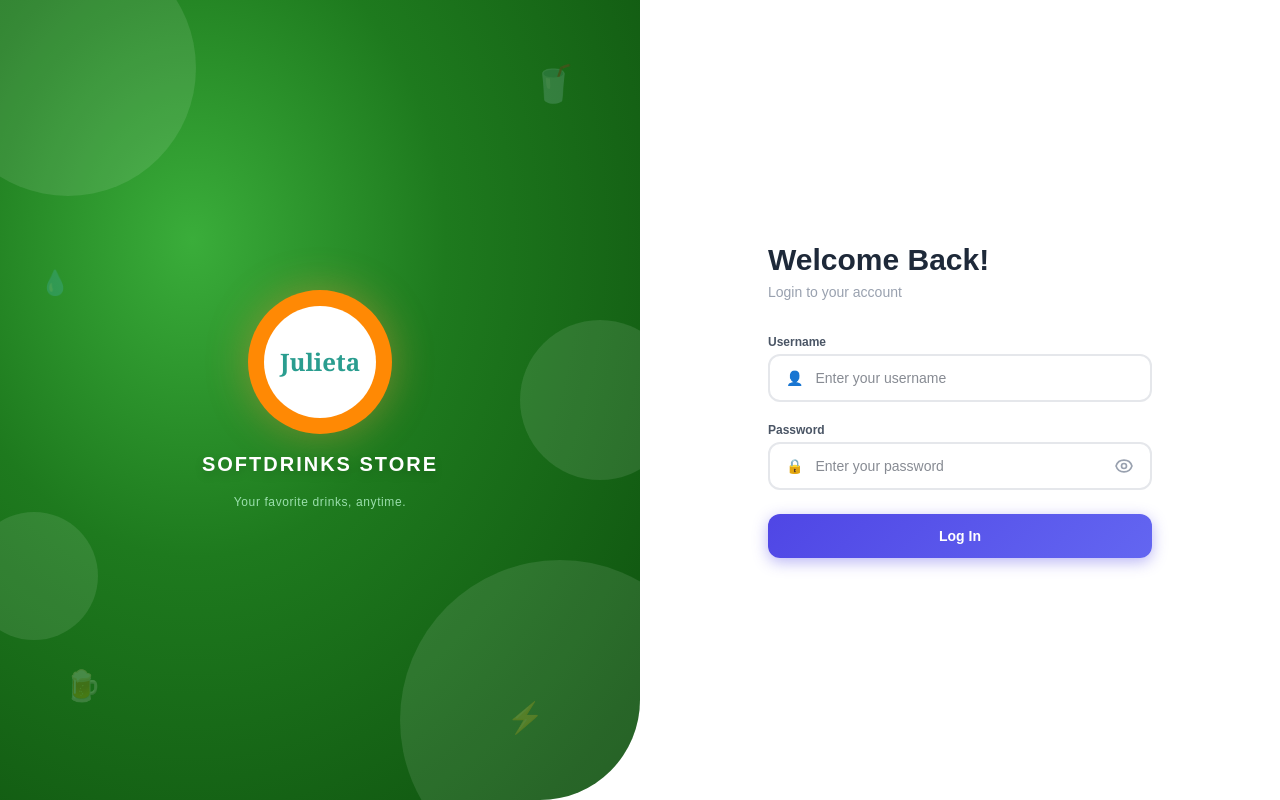
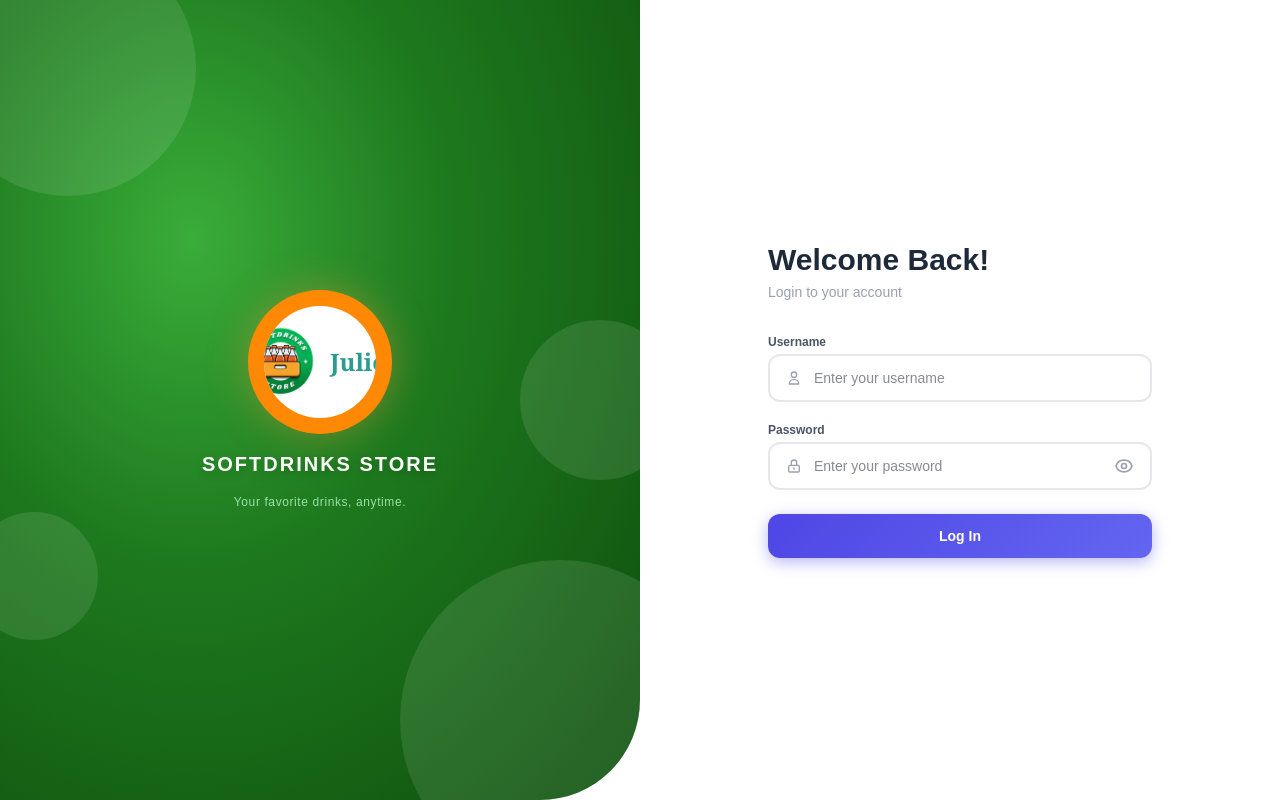
Before and after one commit to ken-masi/C-C, a Next.js app: page / in a window 1280 px wide. Built offline with nearby package versions, Linux system fonts and the light colour scheme.

Commit message:
New Testing logIn Design

```diff
--- a/app/page.tsx
+++ b/app/page.tsx
@@ -3,6 +3,7 @@
 import { useState } from "react";
 import { useRouter } from "next/navigation";
 import { api } from "@/lib/api";
+import Image from "next/image";
 
 export default function LoginPage() {
   const [username, setUsername] = useState("");
@@ -20,37 +21,25 @@ export default function LoginPage() {
       setError("Please enter username and password.");
       return;
     }
-
     setLoading(true);
     try {
       const [employeeRes, customerRes] = await Promise.allSettled([
         api.login(username, password),
         api.loginCustomer(username, password),
       ]);
-
       const employeeData = employeeRes.status === "fulfilled" ? employeeRes.value : null;
       const customerData = customerRes.status === "fulfilled" ? customerRes.value : null;
-
       const data = employeeData?.token ? employeeData : customerData?.token ? customerData : null;
-
       if (data?.token) {
         const token = data.token;
         const user = data.employee || data.customer;
         const role = user?.role;
-
-        // Persist to localStorage (for API calls)
         localStorage.setItem("token", token);
         localStorage.setItem("user", JSON.stringify(user));
-
-        // Persist to cookies (required for Next.js middleware)
-        // active_token enables single-session enforcement:
-        // a new login from another tab overwrites it, kicking the stale tab.
         const isSecure = window.location.protocol === "https:";
         const cookieBase = `path=/; max-age=${60 * 60 * 24}; SameSite=Lax${isSecure ? "; Secure" : ""}`;
         document.cookie = `token=${token}; ${cookieBase}`;
         document.cookie = `active_token=${token}; ${cookieBase}`;
-
-        // Redirect to their actual pages
         if (role === "CASHIER")            router.push("/cashier/ordering");
         else if (role === "STOCK_MANAGER") router.push("/inventory/monitoring");
         else if (role === "CUSTOMER")      router.push("/home");
@@ -69,10 +58,50 @@ export default function LoginPage() {
     if (e.key === "Enter") handleLogin();
   };
 
+  // [size(px), left(%), animDelay(s), animDuration(s), opacity]
+  const bubbles: [number, number, number, number, number][] = [
+    [8,  10, 0,    6,   0.25],
+    [14, 20, 1.2,  8,   0.18],
+    [6,  35, 0.5,  5,   0.30],
+    [20, 50, 2.0,  9,   0.15],
+    [10, 65, 0.8,  7,   0.22],
+    [5,  75, 1.5,  5.5, 0.28],
+    [16, 85, 0.3,  8.5, 0.17],
+    [9,  92, 2.5,  6.5, 0.24],
+    [12, 28, 3.0,  7.5, 0.20],
+    [7,  55, 1.8,  5.8, 0.26],
+    [18, 42, 0.6,  9.5, 0.14],
+    [5,  78, 2.2,  4.5, 0.32],
+    [11, 15, 3.5,  7,   0.21],
+    [4,  60, 1.0,  5.2, 0.29],
+    [22, 70, 2.8,  10,  0.12],
+    [6,  48, 0.4,  6.2, 0.27],
+    [13, 88, 1.6,  8.2, 0.19],
+    [8,  5,  3.2,  6.8, 0.23],
+  ];
+
   return (
+    <>
+      <style>{`
+        @keyframes floatBubble {
+          0%   { transform: translateY(0) scale(1);       opacity: var(--bop); }
+          50%  { transform: translateY(-40%) scale(1.05); opacity: calc(var(--bop) * 0.6); }
+          100% { transform: translateY(-110%) scale(0.9); opacity: 0; }
+        }
+        .bubble {
+          position: absolute;
+          border-radius: 50%;
+          background: radial-gradient(circle at 35% 35%, rgba(255,255,255,0.55), rgba(255,255,255,0.08));
+          border: 1px solid rgba(255,255,255,0.25);
+          animation: floatBubble linear infinite;
+          bottom: -10%;
+          pointer-events: none;
+        }
+      `}</style>
+
       <div className="flex min-h-screen flex-col md:flex-row">
 
-      {/* LEFT - Green side */}
+        {/* LEFT - Green fizzy side */}
         <div
           className="hidden md:flex md:w-1/2 items-center justify-center relative overflow-hidden"
           style={{
@@ -80,22 +109,36 @@ export default function LoginPage() {
             borderRadius: "0 0 100px 0",
           }}
         >
+          {/* Decorative blobs */}
           <div className="absolute top-[-60px] left-[-60px] w-64 h-64 rounded-full opacity-10" style={{ background: "#fff" }} />
           <div className="absolute bottom-[-80px] right-[-80px] w-80 h-80 rounded-full opacity-10" style={{ background: "#fff" }} />
           <div className="absolute top-[40%] right-[-40px] w-40 h-40 rounded-full opacity-10" style={{ background: "#fff" }} />
           <div className="absolute bottom-[20%] left-[-30px] w-32 h-32 rounded-full opacity-10" style={{ background: "#fff" }} />
 
-        <div className="absolute top-16 right-16 text-4xl opacity-20">🥤</div>
-        <div className="absolute bottom-24 left-16 text-3xl opacity-20">🍺</div>
-        <div className="absolute top-1/3 left-10 text-2xl opacity-20">💧</div>
-        <div className="absolute bottom-16 right-24 text-3xl opacity-20">⚡</div>
+          {/* Fizz bubbles */}
+          {bubbles.map(([size, left, delay, duration, opacity], i) => (
+            <div
+              key={i}
+              className="bubble"
+              style={{
+                width:  `${size}px`,
+                height: `${size}px`,
+                left:   `${left}%`,
+                animationDelay:    `${delay}s`,
+                animationDuration: `${duration}s`,
+                ["--bop" as any]:  opacity,
+              }}
+            />
+          ))}
 
+          {/* Logo */}
           <div className="flex flex-col items-center gap-4 z-10">
             <div
               className="w-36 h-36 rounded-full bg-orange-400 flex items-center justify-center shadow-2xl"
               style={{ boxShadow: "0 0 40px rgba(251,146,60,0.4)" }}
             >
-            <div className="w-28 h-28 rounded-full bg-white flex items-center justify-center">
+              <div className="w-28 h-28 rounded-full bg-white flex items-center justify-center overflow-hidden">
+              <Image src="/images/Remove Logo.png" alt="Julieta Logo" width={100} height={100} className="object-contain" />
                 <span className="text-2xl font-bold" style={{ color: "#2a9d8f", fontFamily: "Georgia, serif" }}>
                   Julieta
                 </span>
@@ -109,9 +152,11 @@ export default function LoginPage() {
         {/* RIGHT - Login form */}
         <div className="flex flex-1 flex-col items-center justify-center px-6 py-12 bg-white min-h-screen">
 
+          {/* Mobile logo */}
           <div className="flex md:hidden flex-col items-center mb-8">
             <div className="w-20 h-20 rounded-full bg-orange-400 flex items-center justify-center shadow-xl">
-            <div className="w-14 h-14 rounded-full bg-white flex items-center justify-center">
+              <div className="w-14 h-14 rounded-full bg-white flex items-center justify-center overflow-hidden">
+                {/* Same swap here — use width={52} height={52} */}
                 <span className="text-sm font-bold" style={{ color: "#2a9d8f", fontFamily: "Georgia, serif" }}>
                   Julieta
                 </span>
@@ -126,13 +171,16 @@ export default function LoginPage() {
 
             {error && (
               <div className="mb-4 p-3 rounded-xl bg-red-50 border border-red-200 text-red-600 text-sm flex items-center gap-2">
-              <span>⚠️</span>
+                <svg xmlns="http://www.w3.org/2000/svg" className="h-4 w-4 flex-shrink-0" fill="none" viewBox="0 0 24 24" stroke="currentColor">
+                  <path strokeLinecap="round" strokeLinejoin="round" strokeWidth={2} d="M12 9v2m0 4h.01M10.29 3.86L1.82 18a2 2 0 001.71 3h16.94a2 2 0 001.71-3L13.71 3.86a2 2 0 00-3.42 0z" />
+                </svg>
                 <span>{error}</span>
               </div>
             )}
 
             <div className="flex flex-col gap-5">
 
+              {/* Username */}
               <div>
                 <label className="text-xs font-semibold text-gray-600 mb-1 block">Username</label>
                 <div
@@ -142,7 +190,9 @@ export default function LoginPage() {
                     boxShadow: userFocused ? "0 0 0 3px rgba(79,70,229,0.1)" : "none",
                   }}
                 >
-                <span className="text-gray-400 mr-3 text-sm">👤</span>
+                  <svg xmlns="http://www.w3.org/2000/svg" className="h-4 w-4 text-gray-400 mr-3 flex-shrink-0" fill="none" viewBox="0 0 24 24" stroke="currentColor">
+                    <path strokeLinecap="round" strokeLinejoin="round" strokeWidth={2} d="M16 7a4 4 0 11-8 0 4 4 0 018 0zM12 14a7 7 0 00-7 7h14a7 7 0 00-7-7z" />
+                  </svg>
                   <input
                     type="text"
                     value={username}
@@ -156,6 +206,7 @@ export default function LoginPage() {
                 </div>
               </div>
 
+              {/* Password */}
               <div>
                 <label className="text-xs font-semibold text-gray-600 mb-1 block">Password</label>
                 <div
@@ -165,7 +216,9 @@ export default function LoginPage() {
                     boxShadow: passFocused ? "0 0 0 3px rgba(79,70,229,0.1)" : "none",
                   }}
                 >
-                <span className="text-gray-400 mr-3 text-sm">🔒</span>
+                  <svg xmlns="http://www.w3.org/2000/svg" className="h-4 w-4 text-gray-400 mr-3 flex-shrink-0" fill="none" viewBox="0 0 24 24" stroke="currentColor">
+                    <path strokeLinecap="round" strokeLinejoin="round" strokeWidth={2} d="M12 15v2m-6 4h12a2 2 0 002-2v-6a2 2 0 00-2-2H6a2 2 0 00-2 2v6a2 2 0 002 2zm10-10V7a4 4 0 00-8 0v4h8z" />
+                  </svg>
                   <input
                     type={showPassword ? "text" : "password"}
                     value={password}
@@ -195,6 +248,7 @@ export default function LoginPage() {
                 </div>
               </div>
 
+              {/* Submit */}
               <button
                 onClick={handleLogin}
                 disabled={loading}
@@ -224,5 +278,6 @@ export default function LoginPage() {
           </div>
         </div>
       </div>
+    </>
   );
 }
```
Also changed, not shown: public/images/Remove Logo.png (added). Lines whose indentation alone changed are shown as unchanged.
